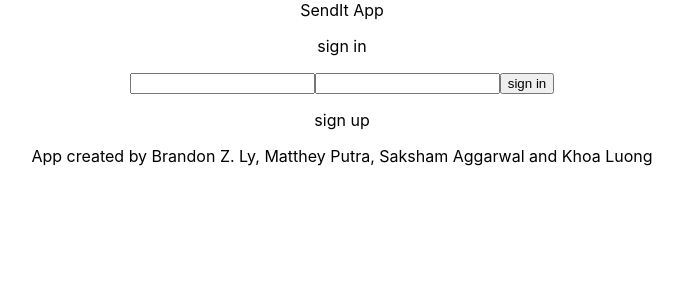
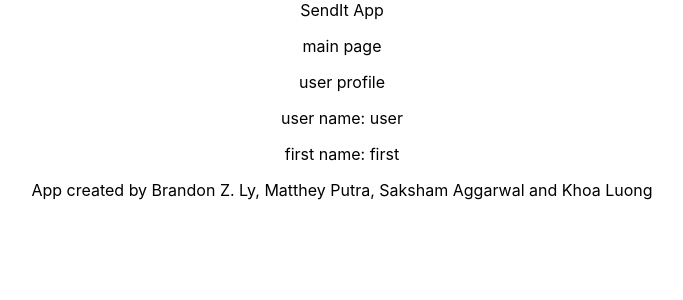
Before and after one commit to matthewputra/SendIt, a React (Create React App) app in the folder client/: page / in a window 1280 px wide. Shown: the top 300 px of the page, without its empty margins (298-981 px from the left). Built offline with nearby package versions, Linux system fonts and the light colour scheme.

Commit message:
more client stuff

```diff
--- a/client/src/App.js
+++ b/client/src/App.js
@@ -4,11 +4,17 @@ import React, {useEffect, useState} from 'react'
 import {BrowserRouter} from 'react-router-dom'
 
 import MainPage from './Main/Main'
-import Auth from './Auth/SignIn'
+import Auth from './Auth/Auth'
+
+const EXAMPLE_USER = {
+  userName: "user",
+  firstName: "first",
+  lastName: "last"
+}
 
 function App() {
   const [auth, setAuth] = useState(localStorage.getItem("Authorization"));
-  const [user, setUser] = useState(undefined);
+  const [user, setUser] = useState(EXAMPLE_USER);
 
   const handleSetUser = (user) => {
     setUser(user)
@@ -20,13 +26,13 @@ function App() {
   }
 
   let content = <></>;
-  if (auth) {
+  if (!auth) {
     content = <MainPage auth={auth} user={user} setAuth={handleSetAuth}/>
   } else {
     content = <Auth setUser={handleSetUser} setAuth={handleSetAuth}/>
   }
   return (
-    <BrowserRouter >
+    <BrowserRouter>
       <div className="App">
         <header>
           SendIt App
--- a/client/src/Main/Main.js
+++ b/client/src/Main/Main.js
@@ -1,9 +1,41 @@
 import React from 'react'
+import { Route, Switch } from 'react-router-dom'
 
 export default function MainPage(props) {
+
+    const renderProfile = (renderProps) => {
+        return <UserProfile {...renderProps} user={props.user}/>
+    }
+
+    const renderOrder = (renderProps) => {
+        return <OrderPage {...renderProps} user={props.user} />
+    }
+
     return (
     <div>
         <p>main page</p>
+        <Switch>
+            <Route exact path="/" render={renderProfile} />
+            <Route path="/order" render={renderOrder} />
+        </Switch>
     </div>
     );
 }
+
+function UserProfile(props) {
+    return (
+        <>
+            <p>user profile</p>
+            <p>user name: {props.user.userName}</p>
+            <p>first name: {props.user.firstName}</p>
+        </>
+    );
+}
+
+function OrderPage(props) {
+    return (
+        <>
+            <p>order page</p>
+        </>
+    );
+}
```
Also changed, not shown: client/src/Auth/Auth.js (renamed from client/src/Auth/SignIn.js), client/src/Auth/SignUp.js (deleted), 1 other file (tests, documents, lock files or other folders).
